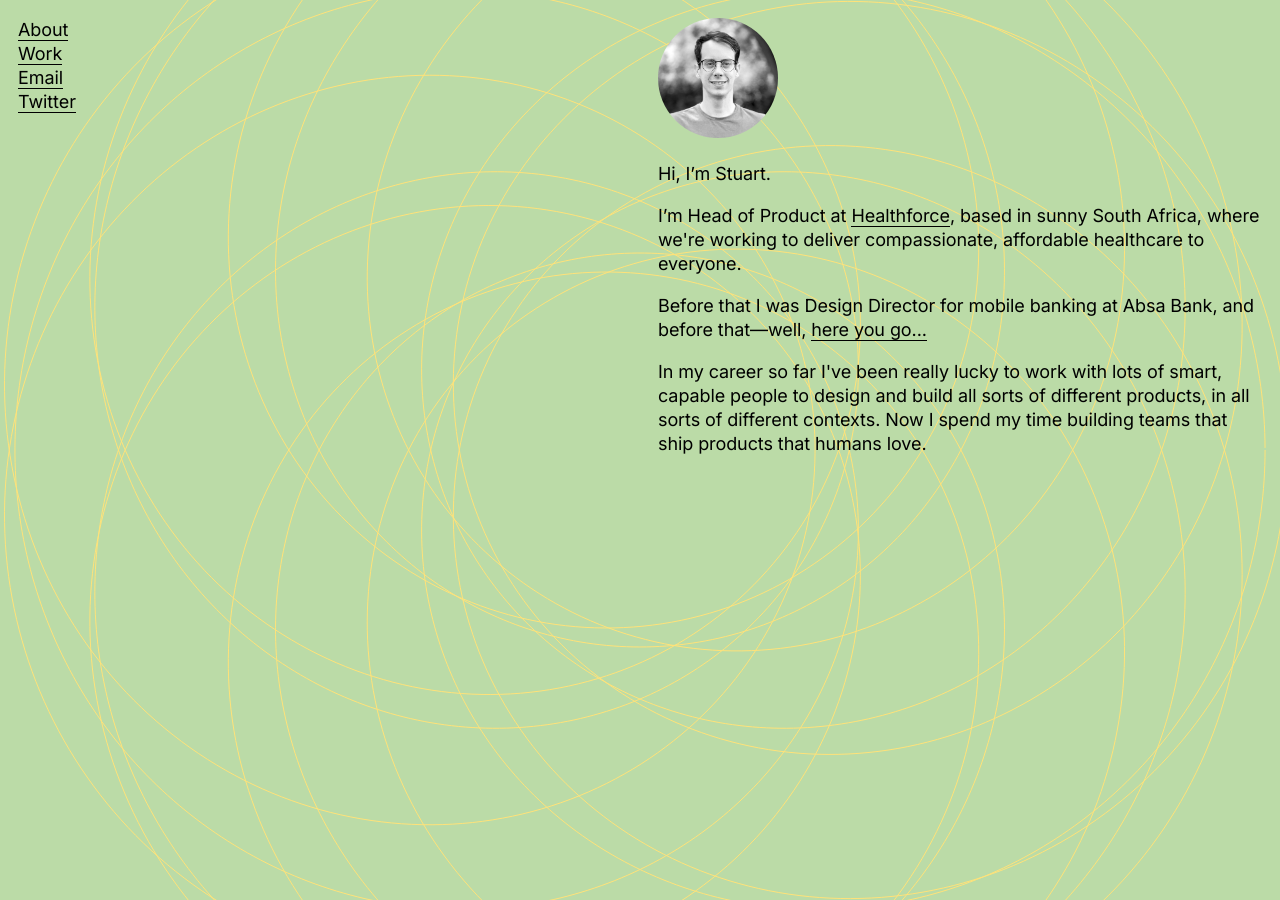
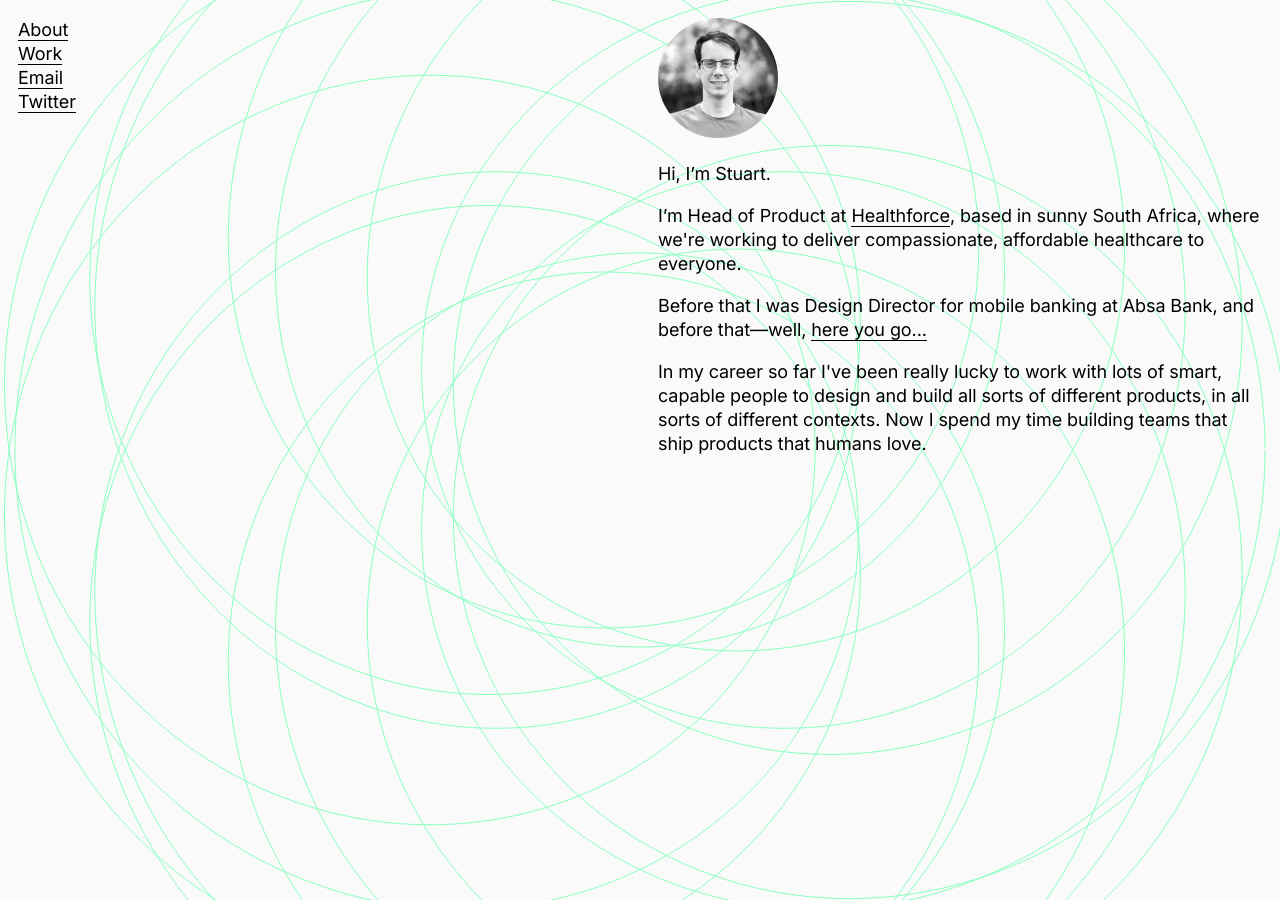
Before and after one commit to stuartwiener/stuartwiener.github.io, a Jekyll site: the page built from index.html, in a window 1280 px wide. Built offline with Jekyll 4.4.1, drawn with Linux system fonts in a browser that asks for light colours.

Commit message:
OKAY OKAY

```diff
--- a/_sass/_layout.scss
+++ b/_sass/_layout.scss
@@ -1,9 +1,10 @@
 html {
-  background: #FFE279;
-  animation: bgcolorrotation 25s linear infinite alternate;
+  background: #FAFAFA;
+  // animation: bgcolorrotation 25s linear infinite alternate;
 }
 @keyframes bgcolorrotation {
   // 0% { background-color: var(--color-1); }
+
   0% { background-color: #ACDAB1; }
   100% { background-color: #FFE279; }
 }
--- a/css/main.scss
+++ b/css/main.scss
@@ -9,7 +9,7 @@
   --secondary: #1A1A1A;
   --tertiary: #dedede;
   --color-1: #D35B40;
-  --color-2: #244F1D;
+  --color-2: #1B5535;
   --color-3: #efddd6;
   --color-4: #e6f6fa;
 }
--- a/js/spirograph.js
+++ b/js/spirograph.js
@@ -55,7 +55,7 @@ function resizeCanvas() {
         frame = 0;
     }
 
-    drawSpirograph(context, canvas.width / 2 - cxoffset * 15, canvas.height / 2 - cyoffset * 15, canvas.height / 4 - radius1wobbletemp, canvas.height / 8 + radius2wobbletemp, 7, "#FFE279");
-    drawSpirograph(context, canvas.width / 2 - cxoffset * 30, canvas.height / 2 - cyoffset * 30, canvas.height / 4 + radius1wobbletemp, canvas.height / 8 + radius2wobbletemp, 10, "#FFE279");
+    drawSpirograph(context, canvas.width / 2 - cxoffset * 15, canvas.height / 2 - cyoffset * 15, canvas.height / 4 - radius1wobbletemp, canvas.height / 8 + radius2wobbletemp, 7, "#88FFBF");
+    drawSpirograph(context, canvas.width / 2 - cxoffset * 30, canvas.height / 2 - cyoffset * 30, canvas.height / 4 + radius1wobbletemp, canvas.height / 8 + radius2wobbletemp, 10, "#88FFBF");
 }
 setInterval(resizeCanvas, 16);
```
